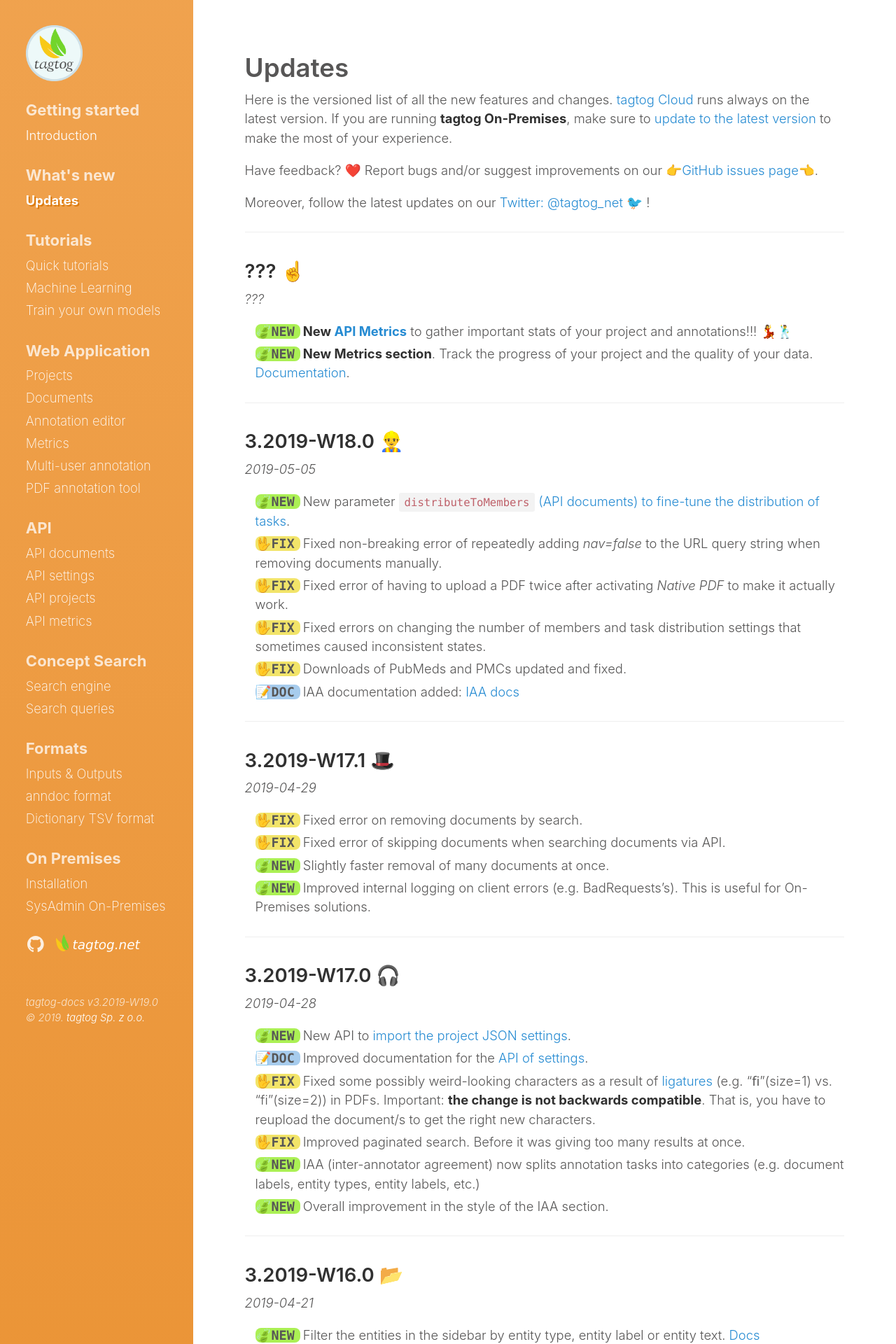
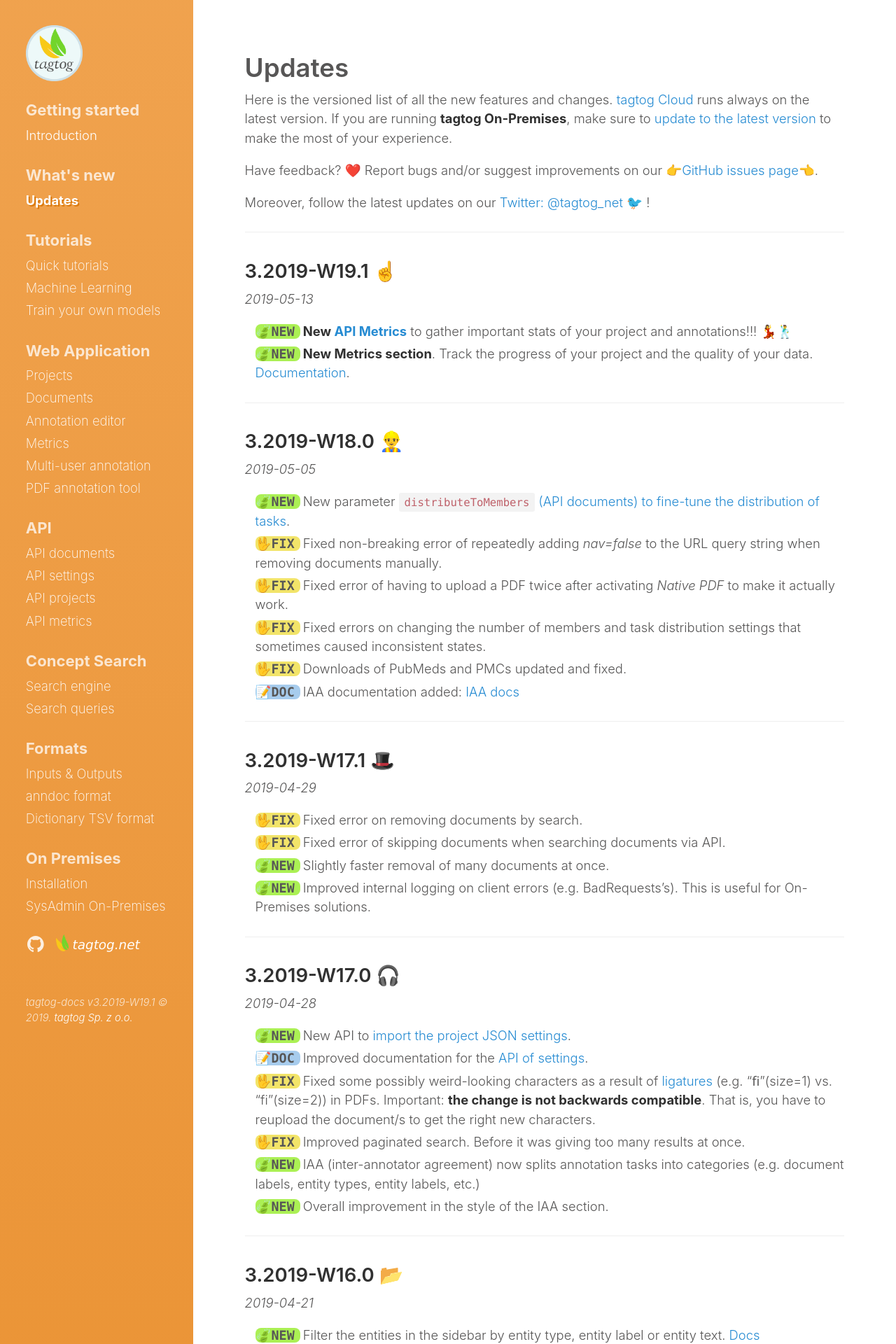
Before and after one commit to tagtogorg/tagtog-doc, a Jekyll site: the page built from updates.md, in a window 1280 px wide. Shown: the top 1920 px of the page at 70% size. Built offline with Jekyll 4.4.1, drawn with Linux system fonts in a browser that asks for light colours; nearby versions of some CDN libraries; emoji names are drawn with the system emoji font.

Commit message:
Bump version: 3.2019-W19.1 ☝️

```diff
--- a/_config.yml
+++ b/_config.yml
@@ -70,7 +70,7 @@ plugins:
   - jemoji
 
 # Custom vars
-version: 3.2019-W19.0
+version: 3.2019-W19.1
 sidebar_home_link: true
 search_page: false
 # sidebar_blog_link:  '/blog'   # By default, your home page is your blog
--- a/updates.md
+++ b/updates.md
@@ -14,8 +14,8 @@ Moreover, follow the latest updates on our [Twitter: @tagtog_net 🐦](https://t
 
 ---
 
-## ??? ☝️
-_???_
+## 3.2019-W19.1 ☝️
+_2019-05-13_
 
 <ul class="updates">
   <li class="new"><span markdown="1"><strong>New [API Metrics](API_metrics_v0.html)</strong> to gather important stats of your project and annotations!!! 💃🕺</span></li>
```
Also changed, not shown: 1 other file.
